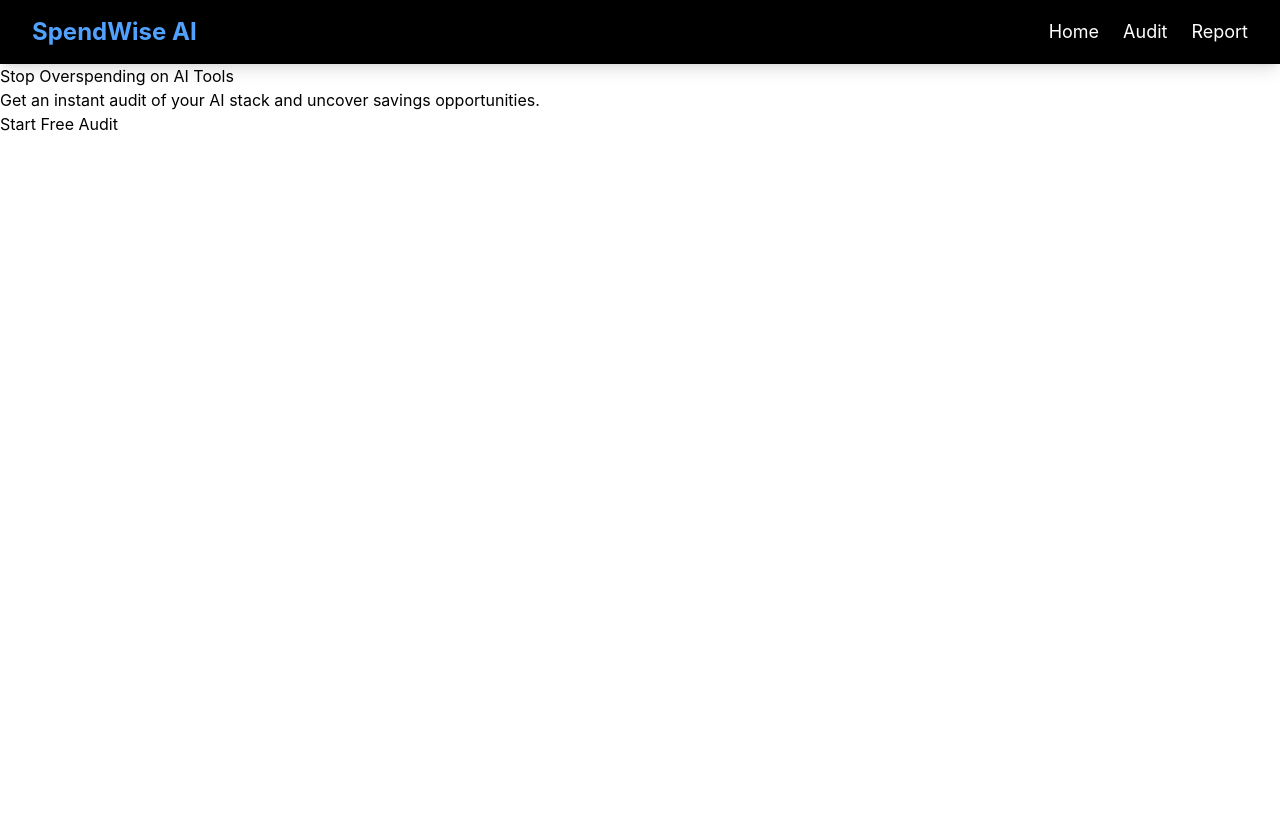
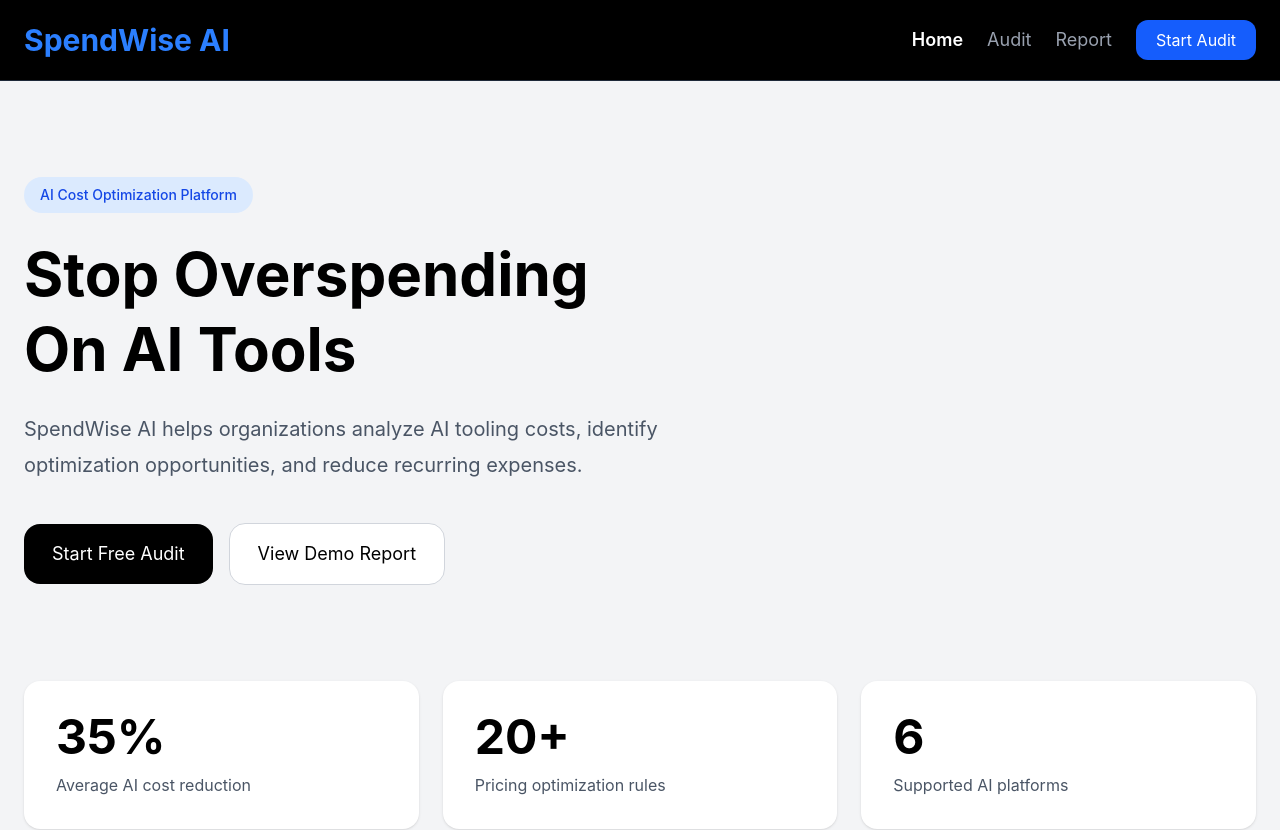
Before and after one commit to akashzone/SpendWise-AI, a React app in the folder frontend/: page / in a window 1280 px wide. Shown: the top 830 px of the page. Before the commit the page ends 800 px from the top, so only its background shows below. Built offline with nearby package versions, Linux system fonts and the light colour scheme; the HTML template or start-up script is replaced by a standard one.

Commit message:
feat: redesign landing page and navbar UI

```diff
--- a/frontend/src/components/Navbar.jsx
+++ b/frontend/src/components/Navbar.jsx
@@ -1,41 +1,68 @@
-import { Link } from "react-router-dom";
+import { Link, useLocation } from "react-router-dom";
 
-function Navbar() {
+const Navbar = () => {
+
+  const location = useLocation();
+
+  const navLinks = [
+    {
+      name: "Home",
+      path: "/",
+    },
+    {
+      name: "Audit",
+      path: "/audit",
+    },
+    {
+      name: "Report",
+      path: "/report/local",
+    },
+  ];
+
   return (
-        <nav className="bg-black text-white px-8 py-4 shadow-lg">
-            <div className="max-w-7xl mx-auto flex items-center justify-between">
+    <nav className="sticky top-0 z-50 bg-black border-b border-gray-800">
 
-                <h1 className="text-2xl font-bold text-blue-400">
-                    SpendWise AI
-                </h1>
+      <div className="max-w-7xl mx-auto px-6 py-5 flex items-center justify-between">
 
-                <div className="flex gap-6 text-lg">
-
+        {/* Logo */}
         <Link
           to="/"
-                        className="hover:text-blue-400 transition duration-300"
+          className="text-3xl font-bold text-blue-500"
         >
-                        Home
+          SpendWise AI
         </Link>
 
+        {/* Links */}
+        <div className="flex items-center gap-6">
+
+          {navLinks.map((link) => (
+            <Link
+              key={link.name}
+              to={link.path}
+              className={`text-lg transition ${
+                location.pathname === link.path
+                  ? "text-white font-semibold"
+                  : "text-gray-400 hover:text-white"
+              }`}
+            >
+              {link.name}
+            </Link>
+          ))}
+
+          {/* CTA */}
           <Link
             to="/audit"
-                        className="hover:text-blue-400 transition duration-300"
+            className="bg-blue-600 hover:bg-blue-700 text-white px-5 py-2 rounded-xl transition"
           >
-                        Audit
-                    </Link>
-
-                    <Link
-                        to="/report/1234"
-                        className="hover:text-blue-400 transition duration-300"
-                    >
-                        Report
+            Start Audit
           </Link>
 
         </div>
+
       </div>
+
     </nav>
   );
-}
+};
 
 export default Navbar;
--- a/frontend/src/pages/Home.jsx
+++ b/frontend/src/pages/Home.jsx
@@ -1,14 +1,170 @@
+import { Link } from "react-router-dom";
 
+import {
+  DollarSign,
+  ShieldCheck,
+  Sparkles,
+  TrendingDown,
+} from "lucide-react";
 
-function Home() {
-    return (
-        <>
-            <h1>Stop Overspending on AI Tools</h1>
-            <p>
-                Get an instant audit of your AI stack and uncover savings opportunities.
+const Home = () => {
+
+  const features = [
+    {
+      title: "AI Spend Optimization",
+      description:
+        "Identify overspending across AI tools and uncover savings opportunities.",
+      icon: <DollarSign size={30} />,
+    },
+    {
+      title: "Smart Recommendations",
+      description:
+        "Get intelligent plan recommendations based on usage patterns and team size.",
+      icon: <Sparkles size={30} />,
+    },
+    {
+      title: "Audit Analytics",
+      description:
+        "View detailed savings reports, optimization scores, and actionable insights.",
+      icon: <TrendingDown size={30} />,
+    },
+    {
+      title: "Enterprise Ready",
+      description:
+        "Built with scalable architecture and modular recommendation systems.",
+      icon: <ShieldCheck size={30} />,
+    },
+  ];
+
+  return (
+    <div className="bg-gray-100 min-h-screen">
+
+      {/* Hero Section */}
+      <section className="max-w-7xl mx-auto px-6 py-24">
+
+        <div className="max-w-4xl">
+
+          <div className="inline-block bg-blue-100 text-blue-700 px-4 py-2 rounded-full text-sm font-medium">
+            AI Cost Optimization Platform
+          </div>
+
+          <h1 className="text-6xl font-bold leading-tight mt-6">
+            Stop Overspending
+            <br />
+            On AI Tools
+          </h1>
+
+          <p className="text-xl text-gray-600 mt-6 leading-9 max-w-2xl">
+            SpendWise AI helps organizations analyze AI tooling costs,
+            identify optimization opportunities, and reduce recurring expenses.
+          </p>
+
+          {/* CTA Buttons */}
+          <div className="flex items-center gap-4 mt-10">
+
+            <Link
+              to="/audit"
+              className="bg-black text-white px-7 py-4 rounded-2xl hover:bg-gray-800 transition text-lg"
+            >
+              Start Free Audit
+            </Link>
+
+            <Link
+              to="/report/local"
+              className="bg-white border border-gray-300 px-7 py-4 rounded-2xl hover:bg-gray-50 transition text-lg"
+            >
+              View Demo Report
+            </Link>
+
+          </div>
+
+        </div>
+
+      </section>
+
+      {/* Stats */}
+      <section className="max-w-7xl mx-auto px-6">
+
+        <div className="grid grid-cols-1 md:grid-cols-3 gap-6">
+
+          <div className="bg-white rounded-2xl p-8 shadow-sm">
+            <h2 className="text-5xl font-bold">
+              35%
+            </h2>
+
+            <p className="text-gray-600 mt-3">
+              Average AI cost reduction
             </p>
-            <button class="bg" >Start Free Audit</button>
-        </>
-    )
-}
-export default Home
+          </div>
+
+          <div className="bg-white rounded-2xl p-8 shadow-sm">
+            <h2 className="text-5xl font-bold">
+              20+
+            </h2>
+
+            <p className="text-gray-600 mt-3">
+              Pricing optimization rules
+            </p>
+          </div>
+
+          <div className="bg-white rounded-2xl p-8 shadow-sm">
+            <h2 className="text-5xl font-bold">
+              6
+            </h2>
+
+            <p className="text-gray-600 mt-3">
+              Supported AI platforms
+            </p>
+          </div>
+
+        </div>
+
+      </section>
+
+      {/* Features */}
+      <section className="max-w-7xl mx-auto px-6 py-24">
+
+        <div className="mb-16">
+
+          <h2 className="text-5xl font-bold">
+            Everything You Need
+          </h2>
+
+          <p className="text-xl text-gray-600 mt-5 max-w-2xl">
+            Powerful analytics and optimization workflows for modern AI stacks.
+          </p>
+
+        </div>
+
+        <div className="grid grid-cols-1 md:grid-cols-2 gap-6">
+
+          {features.map((feature, index) => (
+            <div
+              key={index}
+              className="bg-white p-8 rounded-2xl shadow-sm hover:shadow-md transition"
+            >
+
+              <div className="bg-black text-white w-fit p-4 rounded-2xl">
+                {feature.icon}
+              </div>
+
+              <h3 className="text-2xl font-bold mt-6">
+                {feature.title}
+              </h3>
+
+              <p className="text-gray-600 mt-4 leading-8">
+                {feature.description}
+              </p>
+
+            </div>
+          ))}
+
+        </div>
+
+      </section>
+
+    </div>
+  );
+};
+
+export default Home;
--- a/frontend/src/pages/Report.jsx
+++ b/frontend/src/pages/Report.jsx
@@ -2,21 +2,39 @@ import {
   DollarSign,
   TrendingDown,
   ShieldCheck,
-  Sparkles
+  Sparkles,
 } from "lucide-react";
+
+import { useNavigate } from "react-router-dom";
 
 import { generateSummary } from "../utils/generateSummary";
 
 const Report = () => {
+  const navigate = useNavigate();
 
   const auditResults = JSON.parse(
-    localStorage.getItem("auditResults")
+    localStorage.getItem("auditResults"),
   );
 
   if (!auditResults) {
     return (
-      <div className="p-6">
-        No audit results found.
+      <div className="min-h-screen flex items-center justify-center bg-gray-100">
+        <div className="bg-white p-10 rounded-2xl shadow-sm text-center">
+          <h1 className="text-3xl font-bold">
+            No Audit Results Found
+          </h1>
+
+          <p className="text-gray-600 mt-3">
+            Generate an audit first to view optimization insights.
+          </p>
+
+          <button
+            onClick={() => navigate("/audit")}
+            className="mt-6 bg-black text-white px-5 py-3 rounded-xl hover:bg-gray-800 transition"
+          >
+            Go To Audit
+          </button>
+        </div>
       </div>
     );
   }
@@ -25,9 +43,7 @@ const Report = () => {
 
   return (
     <div className="min-h-screen bg-gray-100 p-6">
-
       <div className="max-w-6xl mx-auto space-y-6">
-
         {/* Header */}
         <div>
           <h1 className="text-5xl font-bold">
@@ -37,11 +53,17 @@ const Report = () => {
           <p className="text-gray-600 mt-3 text-lg">
             Analyze and optimize your organization's AI tooling costs.
           </p>
+
+          <button
+            onClick={() => navigate("/audit")}
+            className="mt-5 bg-black text-white px-5 py-3 rounded-xl hover:bg-gray-800 transition"
+          >
+            Run Another Audit
+          </button>
         </div>
 
         {/* Summary Cards */}
         <div className="grid grid-cols-1 md:grid-cols-4 gap-4">
-
           {/* Monthly Savings */}
           <div className="bg-white p-6 rounded-2xl shadow-sm">
             <div className="flex items-center justify-between">
@@ -101,7 +123,6 @@ const Report = () => {
               {auditResults.optimizationScore}%
             </p>
           </div>
-
         </div>
 
         {/* Top Insight */}
@@ -117,33 +138,35 @@ const Report = () => {
 
         {/* AI Summary */}
         <div className="bg-white p-6 rounded-2xl shadow-sm">
-
           <h2 className="text-3xl font-bold">
             AI Audit Summary
           </h2>
 
-          <p className="mt-5 text-gray-700 leading-8">
+          <p className="mt-5 text-gray-700 leading-8 whitespace-pre-line">
             {summary}
           </p>
-
         </div>
 
         {/* Recommendations */}
         <div className="space-y-4">
-
           <h2 className="text-3xl font-bold">
             Recommendations
           </h2>
 
-          {auditResults.recommendations.map(
+          {auditResults.recommendations.length === 0 ? (
+            <div className="bg-white p-6 rounded-2xl shadow-sm">
+              <p className="text-gray-600">
+                No major optimization opportunities were detected.
+              </p>
+            </div>
+          ) : (
+            auditResults.recommendations.map(
               (item, index) => (
                 <div
                   key={index}
                   className="bg-white p-6 rounded-2xl shadow-sm"
                 >
-
                   <div className="flex items-center justify-between">
-
                     <div>
                       <h3 className="text-2xl font-bold">
                         {item.tool}
@@ -154,6 +177,10 @@ const Report = () => {
                         {" → "}
                         {item.recommendedPlan}
                       </p>
+
+                      <div className="mt-3 inline-block bg-green-100 text-green-700 px-3 py-1 rounded-full text-sm font-medium">
+                        Optimization Opportunity
+                      </div>
                     </div>
 
                     <div className="text-right">
@@ -164,30 +191,38 @@ const Report = () => {
                       <p className="text-gray-500 text-sm">
                         monthly savings
                       </p>
+
+                      <p className="text-gray-500 text-sm mt-1">
+                        $
+                        {item.monthlySavings * 12} yearly
+                        savings
+                      </p>
                     </div>
-
                   </div>
 
                   <p className="mt-5 text-gray-700 leading-7">
                     {item.reason}
                   </p>
-
                 </div>
+              ),
             )
           )}
-
         </div>
 
         {/* Savings Breakdown */}
         <div className="bg-white p-6 rounded-2xl shadow-sm">
-
           <h2 className="text-3xl font-bold mb-6">
             Savings Breakdown
           </h2>
 
           <div className="space-y-4">
-
-            {auditResults.recommendations.map(
+            {auditResults.recommendations.length ===
+            0 ? (
+              <p className="text-gray-600">
+                No savings opportunities identified.
+              </p>
+            ) : (
+              auditResults.recommendations.map(
                 (item, index) => (
                   <div
                     key={index}
@@ -197,17 +232,29 @@ const Report = () => {
                       {item.tool}
                     </span>
 
-                  <span className="text-green-600 font-semibold">
+                    <div className="text-right">
+                      <p className="text-green-600 font-semibold">
                         ${item.monthlySavings}/month
-                  </span>
+                      </p>
+
+                      <p className="text-gray-500 text-sm">
+                        $
+                        {item.monthlySavings * 12}
+                        /year
+                      </p>
                     </div>
+                  </div>
+                ),
               )
             )}
-
+          </div>
         </div>
 
+        {/* Footer */}
+        <div className="text-center text-gray-500 py-10">
+          SpendWise AI • AI Spend Optimization
+          Dashboard
         </div>
-
       </div>
     </div>
   );
```
Lines whose indentation alone changed are shown as unchanged.
